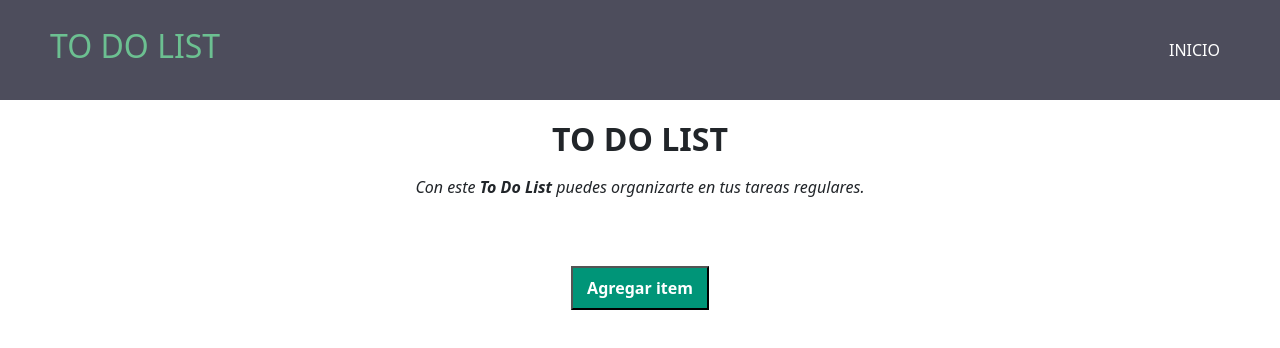
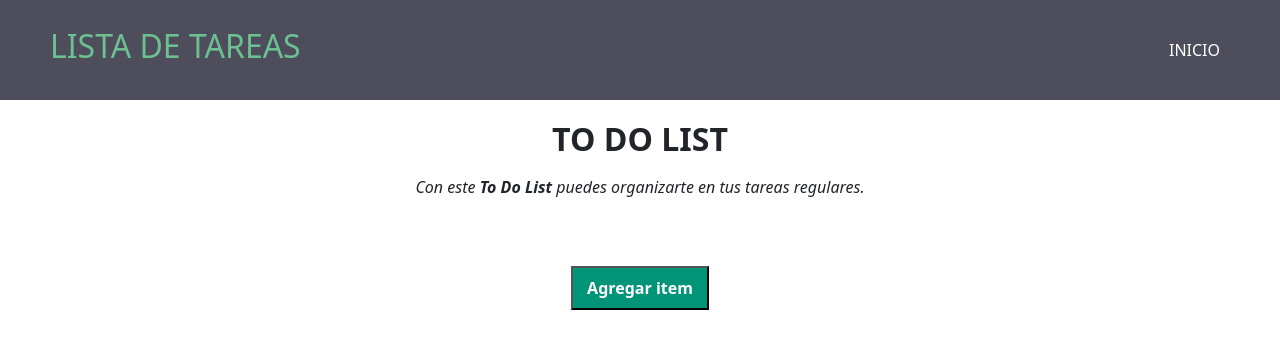
Before and after one commit to AlvaroMenaR/ProyectoJavaS, a plain HTML site: page index.html in a window 1280 px wide. Drawn offline with nearby package versions, Linux system fonts and the light colour scheme.

Commit message:
Proyecto2

```diff
--- a/index.html
+++ b/index.html
@@ -9,13 +9,13 @@
         integrity="sha384-QWTKZyjpPEjISv5WaRU9OFeRpok6YctnYmDr5pNlyT2bRjXh0JMhjY6hW+ALEwIH" crossorigin="anonymous">
     <!-- link css -->
     <link rel="stylesheet" href="./CSS/style.css" />
-    <title>Entrega Proyecto js</title>
+    <title>Entrega Proyecto js '24</title>
 </head>
 
 
 <body>
     <header>
-        <h2 class="logo">To do List</h2>
+        <h2 class="logo">Lista de Tareas</h2>
         <input type="checkbox" id="check">
         <label for="check" class="mostrar-menu">
             &#8801
```
